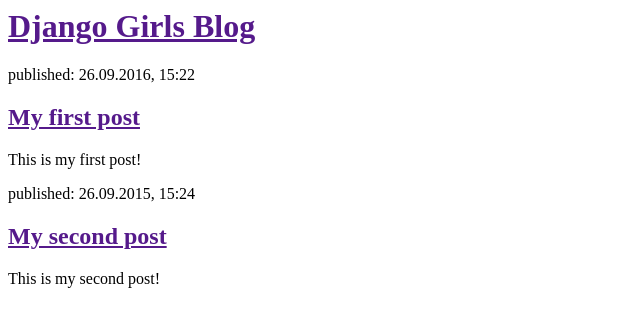
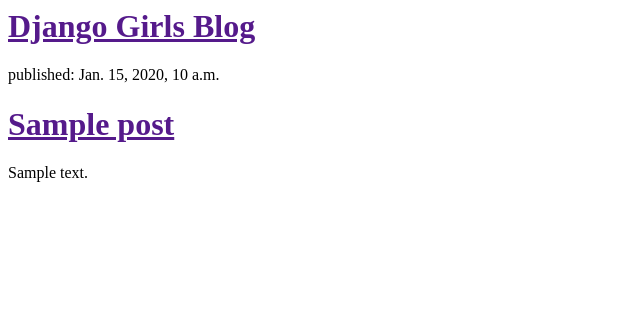
Before and after one commit to iammarymwalters/my-first-blog, a Django app: template blog/templates/blog/post_list.html in a window 1280 px wide. Shown: the top 327 px of the page, without its empty margins (0-640 px from the left). Run offline with Django 3.2, Linux system fonts and the light colour scheme; the template is opened without the code that fills it: most values are stand-ins (such as "Sample title", 1, 10 or a date in 2020).

Commit message:
Modified templates to display posts from database.

```diff
--- a/blog/templates/blog/post_list.html
+++ b/blog/templates/blog/post_list.html
@@ -8,18 +8,13 @@
           <h1><a href=''>Django Girls Blog</a></h1>
       </div>
 
+    {% for post in posts %}
       <div>
-          <p>published: 26.09.2016, 15:22</p>
-          <h2><a href="">My first post</a></h1>
-          <p>This is my first post!</p>
-
+        <p>published: {{post.published_date  }}</p>
+        <h1><a href="">{{ post.title}}</a></h1>
+        <p>{{  post.text|linebreaks }}</p>
       </div>
-
-      <div>
-          <p>published: 26.09.2015, 15:24</p>
-          <h2><a href="">My second post</a></h2>
-          <p>This is my second post!</p>
-      </div>
+    {% endfor %}
 
   </body>
 </html>
--- a/blog/views.py
+++ b/blog/views.py
@@ -1,4 +1,7 @@
 from django.shortcuts import render
+from django.utils import timezone
+from .models import Post
 
 def post_list(request):
-    return render(request, 'blog/post_list.html', {})
+    posts = Post.objects.filter(published_date__lte=timezone.now()).order_by('published_date')
+    return render(request, 'blog/post_list.html', {'posts':posts})
```
